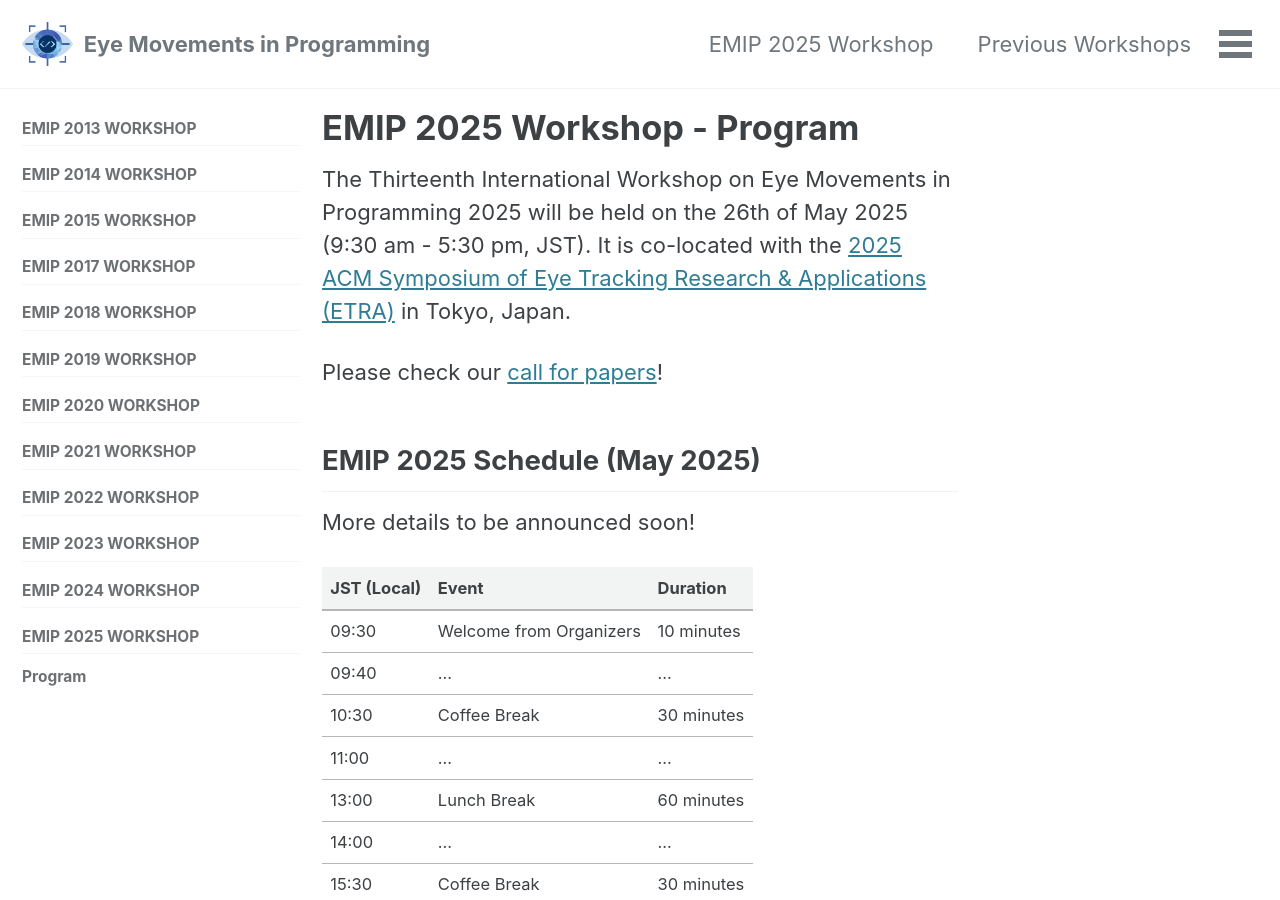
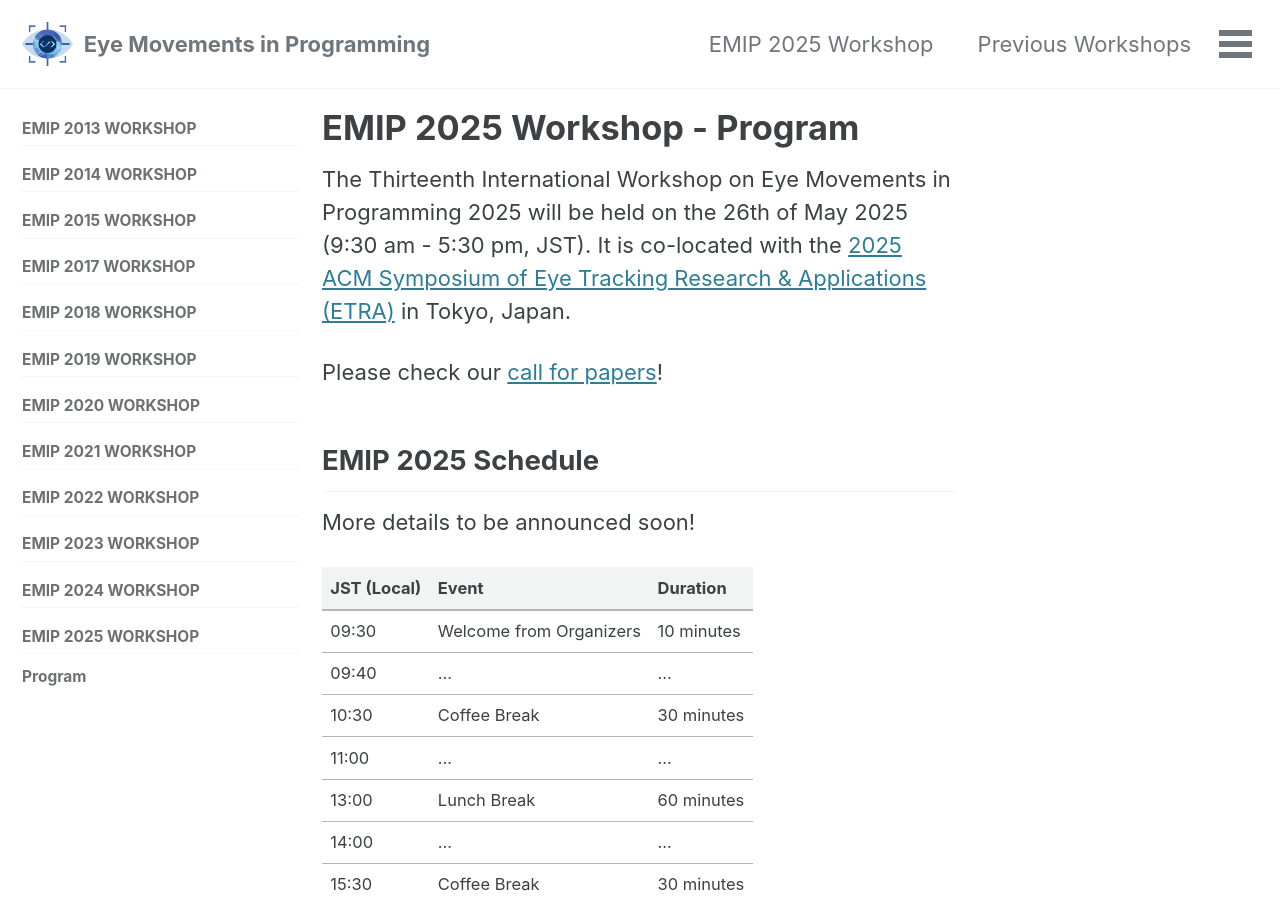
Before and after one commit to EMIPws/emipws.github.io, a Jekyll site: the page built from pages/workshop/emip-2025-program.md, in a window 1280 px wide and 900 px high. Built offline with Jekyll 4.4.1, drawn with Linux system fonts in a browser that asks for light colours; cached includes are drawn as plain includes.

Commit message:
Update emip-2025-program.md

```diff
--- a/pages/workshop/emip-2025-program.md
+++ b/pages/workshop/emip-2025-program.md
@@ -11,7 +11,7 @@ The Thirteenth International Workshop on Eye Movements in Programming 2025 will
 
 Please check our [call for papers](/workshop/emip-2025/)!
 
-## EMIP 2025 Schedule (May 2025)
+## EMIP 2025 Schedule
 
 More details to be announced soon!
 
```
